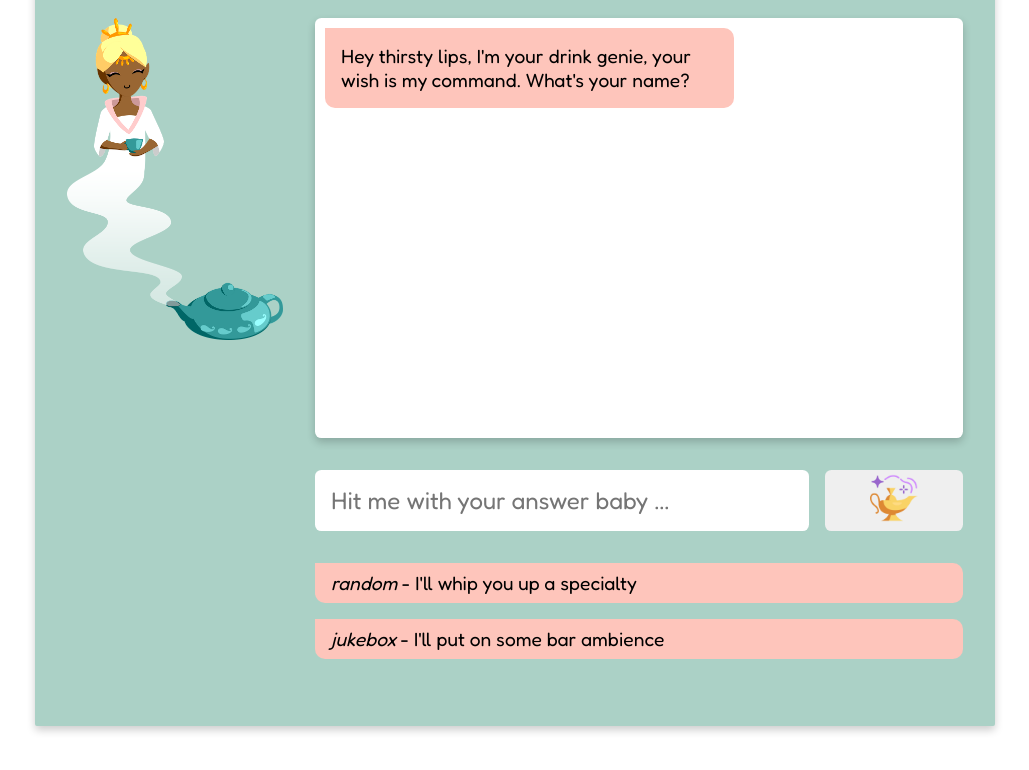
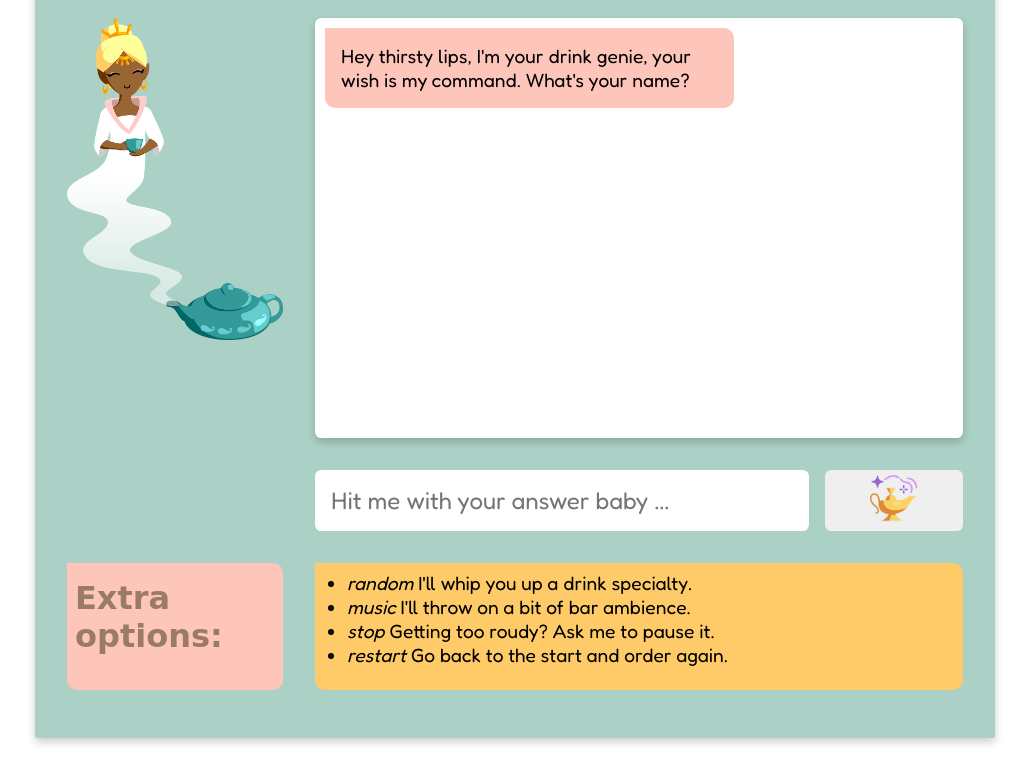
Before and after one commit to annafran/drinkgenie-chatbot, a website with bundled scripts: page Submission/index.html in a window 1280 px wide. Shown: the part 168-938 px from the top of the page, without its empty margins (125-1154 px from the left). Built offline with nearby package versions, Linux system fonts and the light colour scheme; a web font is replaced by a local one.

Commit message:
add style to legend

```diff
--- a/Submission/index.html
+++ b/Submission/index.html
@@ -45,12 +45,21 @@
         </form>
       </div>
       <div class="legend-grid">
+        <div class="heading-container">
+          <h2 class="legend-heading">Extra options:</h2>
+        </div>
         <ul class="legend-container">
           <li class="legend-item legend-item-random">
-            <em>random</em> - I'll whip you up a specialty
+            <span><em>random</em></span> I'll whip you up a drink specialty.
           </li>
-          <li class="legend-item legend-item-random">
-            <em>jukebox</em> - I'll put on some bar ambience
+          <li class="legend-item legend-item-music">
+            <span><em>music</em></span> I'll throw on a bit of bar ambience.
+          </li>
+          <li class="legend-item legend-item-stop">
+            <span><em>stop</em></span> Getting too roudy? Ask me to pause it.
+          </li>
+          <li class="legend-item legend-item-restart">
+            <span><em>restart</em></span> Go back to the start and order again.
           </li>
         </ul>
       </div>
--- a/Submission/script.js
+++ b/Submission/script.js
@@ -53,7 +53,7 @@ const getBotReply = (msg) => {
     return `Here's a ${randomDrink}. If you want to order again, just type <em>restart</em> or <em>random</em>.`;
   }
 
-  if (rememberedName && msg === "jukebox" && myLevel > 1) {
+  if (rememberedName && msg === "music" && myLevel > 1) {
     if (document) {
       const playMusic = () => {
         const myAudio = document.getElementById("bar-music");
--- a/Submission/style.css
+++ b/Submission/style.css
@@ -51,19 +51,29 @@ body {
   margin-top: 2rem;
 }
 
-.legend-container {
-  list-style: none;
-  font-size: 1.2em;
-  margin-top: 2rem;
-  padding: 0;
+.legend-heading {
+  font-family: "Sansita Swashed", cursive;
+  margin-top: 0.5rem;
+  font-size: 2rem;
+  color: #997b66;
 }
 
-.legend-item {
-  text-align: left;
+.heading-container {
+  margin-top: 2rem;
+  margin-bottom: 1rem;
   border-radius: 0px 10px 10px 10px;
   background-color: #fec5bb;
   padding: 0.5rem;
+}
+
+.legend-container {
+  font-size: 1.2em;
+  margin-top: 2rem;
   margin-bottom: 1rem;
+  text-align: left;
+  border-radius: 0px 10px 10px 10px;
+  background-color: #ffcb69;
+  padding: 0.5rem 2rem;
 }
 
 .chat-form {
@@ -136,17 +146,12 @@ body {
     grid-gap: 2rem;
   }
 
+  .heading-container {
+  }
   .legend-container {
     grid-column: 2 / 3;
   }
 
-  .legend-item-random {
-    padding-left: 1rem;
-    grid-column: 1 / 2;
-  }
-  .legend-item-jukebox {
-    grid-column: 2 / 3;
-  }
   .chat-form {
     grid-column: 2 / 3;
     display: grid;
```
Also changed, not shown: Submission/planning/problem.md (+2 -2 lines), test/script.test.js (+3 -3 lines).
